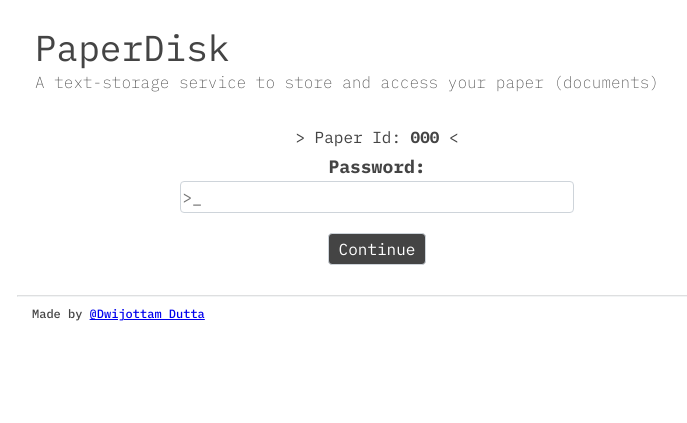
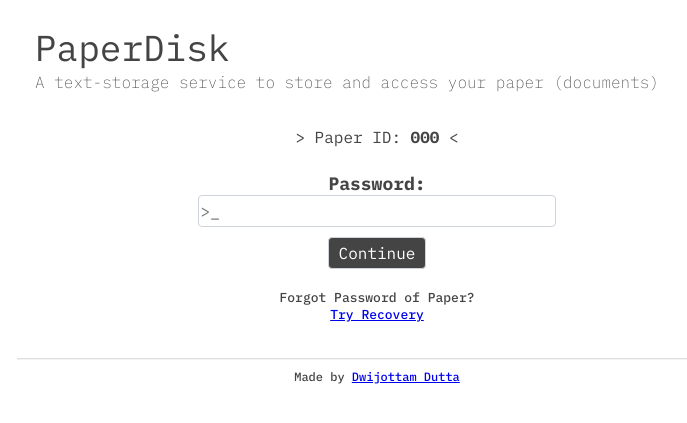
Before and after one commit to Dwijottam-Dutta/PaperDisk, a Flask app: template templates/login-to-paper.html in a window 1280 px wide. Shown: the top 423 px of the page, without its empty margins (263-950 px from the left). Run offline with Flask 3, Linux system fonts and the light colour scheme; the template is opened without the code that fills it: most values are stand-ins (such as "Sample title", 1, 10 or a date in 2020).

Commit message:
some great features

```diff
--- a/main.py
+++ b/main.py
@@ -81,7 +81,7 @@ def home():
     return render_template("home.html")
 
 
-@app.route('/paper/<code>', methods=['GET', 'POST'])
+@app.route('/paper=<code>', methods=['GET', 'POST'])
 def paper_details(code):
 
     if request.method == "POST":
@@ -122,7 +122,7 @@ def paper_details(code):
 
 
 
-@app.route('/paper/<code>/update', methods=['POST'])
+@app.route('/paper=<code>/update', methods=['POST'])
 def paper_update(code):
     if request.method == "POST":
 
@@ -149,5 +149,9 @@ def paper_update(code):
             abort(404)
 
 
+@app.route('/recover-paper')
+def paper_recovery():
+    return f"<h2>Under construction !!</h2>Recovering Paper feature will be available soon, please co-operate.."
+
 
 app.run(host='0.0.0.0', port=8080)
--- a/static/style.css
+++ b/static/style.css
@@ -8,11 +8,18 @@ body {
   font-family: "IBM Plex Mono", monospace;
 }
 
-h1 {
-  font-weight: 400;
-  margin-block-end: 0.07em;
+.main {
+  display: flex;
+  flex-direction: column;
+  align-items: center;
 }
 
+
+
+
+
+
+/* GLOBAL CHANGES in ELEMENTS */
 p {
   font-size: medium;
   margin-top: 10px;
@@ -20,7 +27,62 @@ p {
   margin-bottom: 5px;
 }
 
-.inline {
+b{
+  line-height: normal;
+}
+
+form {
+  width: 90%;
+  display: flex;
+  flex-direction: column;
+  justify-content: center;
+  align-items: center;
+}
+
+input[type=password],input[type=text] {
+  font-family: "IBM Plex Mono", monospace;
+  font-size: 1rem;
+  border: 1px solid #ced4da;
+  border-radius: .25rem;
+  padding-top: 5px;
+  padding-bottom: 5px;
+}
+
+input[type=button],
+input[type=submit],
+button {
+  display: inline-block;
+  border: 1px solid #ced4da;
+  font-size: 1rem;
+  font-family: "IBM Plex Mono", monospace;
+  border-radius: .25rem;
+  padding-left: 10px;
+  padding-right: 10px;
+  padding-top: 5px;
+  padding-bottom: 5px;
+  background-color: #444;
+  color: white;
+  cursor: pointer;
+}
+
+
+
+
+
+
+
+/* TRADEMARK */
+h1 {
+  font-weight: 400;
+  margin-block-end: 0.07em;
+}
+.desc{
+  font-weight: 200;
+  margin-bottom: 25px;
+}
+
+/* SIDE OPEN/NEW BUTTONS */
+.inline-div {
   position: absolute;
   display: inline-block;
   top: 24px;
@@ -37,53 +99,33 @@ p {
   padding-bottom: 4px;
 }
 
+
+
+/* STARTING BUTTONS FORM */
+.get-started-div {
+  margin-top: 20px;
+  display: flex;
+  flex-direction: column;
+}
+
+/* CHANGING DEFAULT BUTTON */
 .welcome-buttons {
   background-color: transparent;
   color: #444;
-}
-
-/* SVG BUTTONS DESIGNING */
-
-.inline-svg {
-  position: absolute;
-  display: inline-block;
-  height: 1.25rem;
-  width: 1.25rem;
-  top: 25px;
-  right: 0;
-  /* position: relative; */
-  cursor: pointer;
-  padding: 0.5rem 0rem 0.5rem 0rem;
-}
-
-.inline-svg-warning {
-  display: inline-block;
-  height: 0.9rem;
-  cursor: pointer;
-  position: relative;
-  top: 2px;
-  padding-right: 10px;
-  color: #444;
+  margin-bottom: 10px;
 }
 
 
 
-.main {
-  display: flex;
-  flex-direction: column;
-  align-items: center;
+
+/* STYLING FOR ALL FORMS */
+
+#new_paper_form, #open_paper_form{
+  display: none;
 }
 
-form {
-  width: 90%;
-  display: flex;
-  flex-direction: column;
-  justify-content: center;
-  align-items: center;
-}
-
-.form-invisible {
-  display: none;
+#only_password_form{
+  width: 70%;
 }
 
 textarea {
@@ -107,19 +149,6 @@ textarea {
   justify-content: space-between;
 }
 
-.password-field {
-  position: relative;
-}
-
-input[type=password] {
-  font-family: "IBM Plex Mono", monospace;
-  font-size: 1rem;
-  border: 1px solid #ced4da;
-  border-radius: .25rem;
-  padding-top: 5px;
-  padding-bottom: 5px;
-}
-
 .submit-field {
   display: flex;
   flex-direction: row;
@@ -128,30 +157,36 @@ input[type=password] {
   width: 25%;
 }
 
-input[type=button],
-input[type=submit],
-button {
-  display: inline-block;
-  border: 1px solid #ced4da;
-  font-size: 1rem;
-  font-family: "IBM Plex Mono", monospace;
+
+.open-field{
+  display: flex;
+  flex-direction: column;
+  border: 1.5px solid #ced4da;
   border-radius: .25rem;
-  padding-left: 10px;
-  padding-right: 10px;
-  padding-top: 5px;
-  padding-bottom: 5px;
-  background-color: #444;
-  color: white;
-  cursor: pointer;
+  transition: border-color .15s ease-in-out, box-shadow .15s ease-in-out;
+  padding: 15px;
+}
+
+.open-field-button {
+  display: flex;
+  flex-direction: row;
+  justify-content: center;
+  align-items: center;
+  padding-top: 15px;
+}
+
+#recovery-option{
+  font-size: 13px;
+    font-weight: 500;
+    margin-top: 20px;
+    display: flex;
+    flex-direction: column;
+    align-items: center;
+    padding-left: 10px;
+    padding-right: 10px;
 }
 
 
-.info {
-  margin-top: 20px;
-}
-
-
-/* IN PAPER.HTML */
 #save-button {
   display: none;
 }
@@ -168,11 +203,12 @@ hr {
 footer {
   display: flex;
   flex-direction: row;
-  justify-content: space-between;
+  justify-content: center;
   align-items: center;
   margin-left: 15px;
   margin-right: 15px;
 }
+
 
 .dev {
   font-size: 12px;
--- a/templates/$index.html
+++ b/templates/$index.html
@@ -24,14 +24,14 @@
     rel="stylesheet">
 </head>
 
-<link rel="stylesheet" href="{{url_for('static', filename='style.css')}}"/>
+<link rel="stylesheet" href="{{url_for('static', filename='style.css')}}" />
 
 <body>
   {% block content %} {% endblock %}
 
   <hr>
   <footer>
-    <p class="dev">Made by <a href="https://dwijottam-dutta.github.io">@Dwijottam Dutta</a></p>
+    <p class="dev">Made by <a href="https://dwijottam-dutta.github.io">Dwijottam Dutta</a></p>
   </footer>
 
 </body>
@@ -40,7 +40,7 @@
   function EDITING_TURNED_ON() {
     document.getElementById("form-button").style.display = "none";
     document.getElementById("save-button").style.display = "block";
-    document.getElementById("paper_doc").disabled=false;
+    document.getElementById("paper_doc").disabled = false;
   }
 
   function SYNC() {
@@ -48,22 +48,35 @@
     location.reload()
   }
 
-  function OPEN_PAPER(){
-    paper_code = prompt("Enter your Paper ID, of the Paper you want to access: ")
-    if (paper_code != null) {
-      if (paper_code.trim() != "") {
-        location.href = `/paper/${paper_code}`
-      }
+  function OPEN_PAPER() {
+
+    try {
+      document.querySelectorAll(".get-started-div")[0].style.display = "none"
+      document.querySelectorAll(".inline-div")[0].style.display = "inline-block"
+      document.getElementById("open_paper_form").style.display = "flex"
+      document.getElementById("new_paper_form").style.display = "none"
+    } catch (error) {
+      location.href = '/'
     }
   }
 
   function NEW_PAPER() {
     try {
-      document.querySelectorAll(".info")[0].style.display = "none"
-      document.querySelectorAll(".inline")[0].style.display = "inline-block"
-      document.getElementById("new_paper").style.display = "flex"
+      document.querySelectorAll(".get-started-div")[0].style.display = "none"
+      document.querySelectorAll(".inline-div")[0].style.display = "inline-block"
+      document.getElementById("new_paper_form").style.display = "flex"
+      document.getElementById("open_paper_form").style.display = "none"
     } catch (error) {
       location.href = '/'
+    }
+  }
+
+  function OPEN_PAPER_CODE_FROM_BUTTON() {
+    paper_code = document.getElementById("paper_code_open_button").value
+    if (paper_code != null) {
+      if (paper_code.trim() != "") {
+        location.href = `/paper=${paper_code}`
+      }
     }
   }
 
--- a/templates/login-to-paper.html
+++ b/templates/login-to-paper.html
@@ -1,55 +1,26 @@
 {% extends '$index.html' %}
 {% block content %}
-
-<style>
-  input[type=password] {
-    font-family: "IBM Plex Mono", monospace;
-    font-size: 1rem;
-    border: 1px solid #ced4da;
-    border-radius: .25rem;
-    padding-top: 5px;
-    padding-bottom: 5px;
-    width: 60%;
-  }
-
-  #button {
-    display: inline-block;
-    height: 100%;
-    border: 1px solid #ced4da;
-    font-size: 1rem;
-    font-family: "IBM Plex Mono", monospace;
-    border-radius: .25rem;
-    padding-left: 10px;
-    padding-right: 10px;
-    padding-top: 5px;
-    padding-bottom: 5px;
-    background-color: #444;
-    color: white;
-    cursor: pointer;
-    margin-top: 20px;
-  }
-</style>
 
 <div class="main">
   <div style="width: 95%; position: relative;">
     <h1>PaperDisk</h1>
-      <p style="font-weight: 200; margin-bottom: 25px;">A text-storage service to store and access your paper (documents)</p>
+    <p class="desc">A text-storage service to store and access your paper (documents)</p>
   </div>
-    <form method="POST">
-      <p>> Paper Id: <b>{{code}}</b> < </p>
-      <b>Password:</b>
+  <form method="POST" id="only_password_form">
+    <p>> Paper ID: <b>{{code}}</b> <</p>
+    <b style="margin-top: 20px;">Password:</b>
     <input type="password" name="password" placeholder=">_" minlength="8"
-        title="Make sure to remember your password for accessing your paper" required>
-      <input type="submit" value="Continue" id="button">
+      title="Make sure to remember your password for accessing your paper" style="width: 70%;" required>
+    <input type="submit" value="Continue" style="margin-top: 10px;">
 
-    </form>
-  </div>
+    <p id="recovery-option">Forgot Password of Paper? <a href="/recover-paper">Try Recovery</a></p>
 
     {% if error %}
-<script>
-  alert("{{error}}")
-</script>
+    <p style="margin-top: 20px;">Wrong Password</p>
     {% endif %}
+  </form>
+
+</div>
 
 
 {% endblock %}
```
Also changed, not shown: templates/home.html (+23 -7 lines), templates/paper.html (+5 -8 lines). Lines whose indentation alone changed are shown as unchanged.
